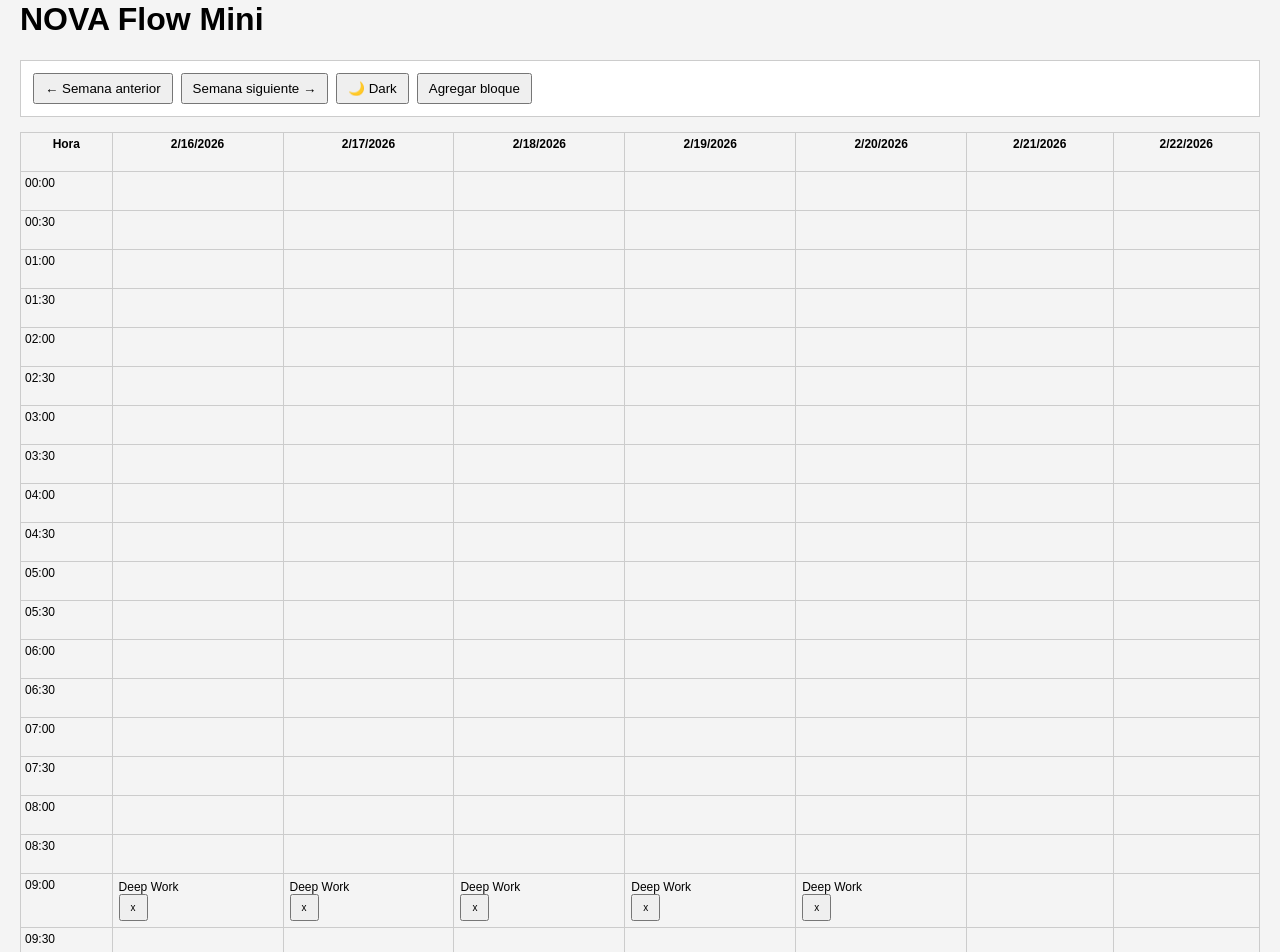
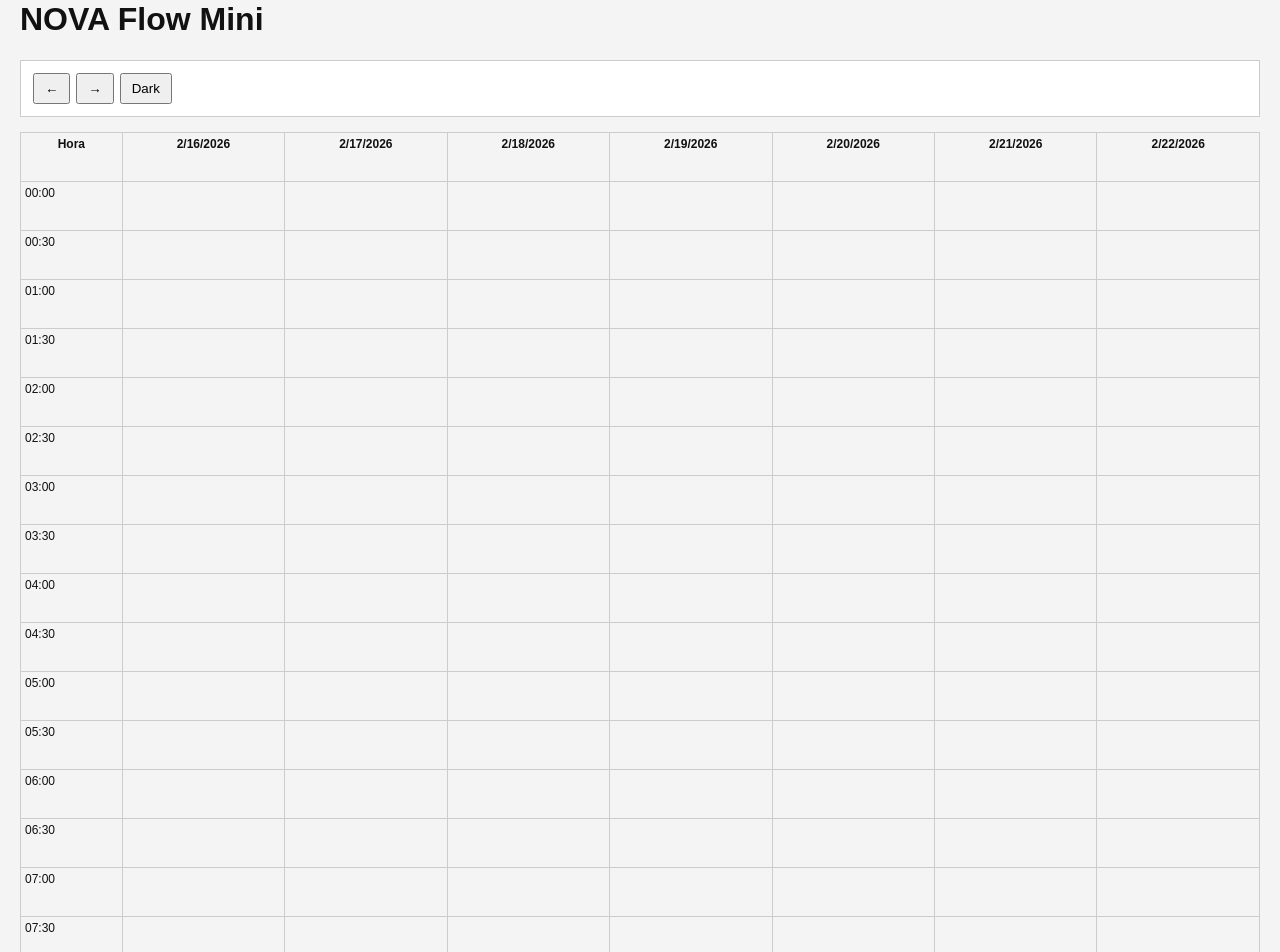
Before and after one commit to carloseradap/PIN-proyecto1, a React (Vite) app: page / in a window 1280 px wide. Shown: the part 40-992 px from the top of the page. Built offline with nearby package versions, Linux system fonts and the light colour scheme.

Commit message:
Update version, Dark Mode repair and Tags

```diff
--- a/src/App.tsx
+++ b/src/App.tsx
@@ -15,21 +15,16 @@
   return date;
 }
 
-function overlaps(a: Block, b: Block, day: number) {
-  if (!a.days.includes(day) || !b.days.includes(day)) return false;
-  return a.startMin < b.endMin && b.startMin < a.endMin;
-}
-
 export default function App() {
   const [anchor, setAnchor] = useState(new Date());
-  const [blocks, setBlocks] = useState<Block[]>(CONFIG.defaultBlocks);
+  const [blocks, setBlocks] = useState<(Block & { color: string })[]>([]);
   const [dragId, setDragId] = useState<string | null>(null);
   const [darkMode, setDarkMode] = useState(false);
+  const [editing, setEditing] = useState<(Block & { color: string }) | null>(null);
 
   useEffect(() => {
-    const root = document.documentElement;
-    if (darkMode) root.classList.add("dark");
-    else root.classList.remove("dark");
+    if (darkMode) document.body.classList.add("dark");
+    else document.body.classList.remove("dark");
   }, [darkMode]);
 
   const base = useMemo(
@@ -43,59 +38,43 @@
     return d;
   });
 
-  const conflicts = useMemo(() => {
-    const ids = new Set<string>();
-    for (let i = 0; i < blocks.length; i++) {
-      for (let j = i + 1; j < blocks.length; j++) {
-        for (let day = 0; day < 7; day++) {
-          if (overlaps(blocks[i], blocks[j], day)) {
-            ids.add(blocks[i].id);
-            ids.add(blocks[j].id);
-          }
-        }
-      }
-    }
-    return ids;
-  }, [blocks]);
+  const changeWeek = (delta: number) => {
+    const d = new Date(anchor);
+    d.setDate(d.getDate() + delta * 7);
+    setAnchor(d);
+  };
+
+  const addBlockAt = (day: number, start: number) => {
+    const newBlock = {
+      id: Date.now().toString(),
+      title: "Nuevo bloque",
+      categoryKey: "",
+      days: [day],
+      startMin: start,
+      endMin: start + 60,
+      notes: "",
+      color: "#007bff"
+    };
+    setBlocks(prev => [...prev, newBlock]);
+    setEditing(newBlock);
+  };
+
+  const saveBlock = () => {
+    if (!editing) return;
+    setBlocks(prev =>
+      prev.map(b => (b.id === editing.id ? editing : b))
+    );
+    setEditing(null);
+  };
 
   const moveBlock = (id: string, day: number, start: number) => {
     setBlocks(prev =>
       prev.map(b =>
         b.id === id
-          ? {
-              ...b,
-              days: [day],
-              startMin: start,
-              endMin: start + (b.endMin - b.startMin)
-            }
+          ? { ...b, days: [day], startMin: start, endMin: start + (b.endMin - b.startMin) }
           : b
       )
     );
-  };
-
-  const addBlock = () => {
-    setBlocks(prev => [
-      ...prev,
-      {
-        id: Date.now().toString(),
-        title: "Nuevo Bloque",
-        categoryKey: CONFIG.categories[0].key,
-        days: [1],
-        startMin: 480,
-        endMin: 540,
-        notes: ""
-      }
-    ]);
-  };
-
-  const deleteBlock = (id: string) => {
-    setBlocks(prev => prev.filter(b => b.id !== id));
-  };
-
-  const changeWeek = (delta: number) => {
-    const d = new Date(anchor);
-    d.setDate(d.getDate() + delta * 7);
-    setAnchor(d);
   };
 
   const slots: number[] = [];
@@ -106,12 +85,11 @@
       <h1>NOVA Flow Mini</h1>
 
       <div className="panel">
-        <button onClick={() => changeWeek(-1)}>← Semana anterior</button>
-        <button onClick={() => changeWeek(1)}>Semana siguiente →</button>
+        <button onClick={() => changeWeek(-1)}>←</button>
+        <button onClick={() => changeWeek(1)}>→</button>
         <button onClick={() => setDarkMode(d => !d)}>
-          {darkMode ? "☀ Light" : "🌙 Dark"}
+          {darkMode ? "Light" : "Dark"}
         </button>
-        <button onClick={addBlock}>Agregar bloque</button>
       </div>
 
       <table>
@@ -136,6 +114,7 @@
                 return (
                   <td
                     key={i}
+                    onClick={() => !block && addBlockAt(day, m)}
                     onDragOver={e => e.preventDefault()}
                     onDrop={() => dragId && moveBlock(dragId, day, m)}
                   >
@@ -143,21 +122,11 @@
                       <div
                         draggable
                         onDragStart={() => setDragId(block.id)}
+                        onDoubleClick={() => setEditing(block)}
                         className="block"
-                        style={{
-                          background: conflicts.has(block.id)
-                            ? "var(--conflict-bg)"
-                            : "var(--block-bg)"
-                        }}
+                        style={{ background: block.color }}
                       >
                         {block.title}
-                        <br />
-                        <button
-                          onClick={() => deleteBlock(block.id)}
-                          style={{ fontSize: 10 }}
-                        >
-                          x
-                        </button>
                       </div>
                     )}
                   </td>
@@ -167,6 +136,37 @@
           ))}
         </tbody>
       </table>
+
+      {editing && (
+        <div className="modal">
+          <div className="modal-content">
+            <h3>Editar bloque</h3>
+            <input
+              value={editing.title}
+              onChange={e =>
+                setEditing({ ...editing, title: e.target.value })
+              }
+            />
+            <textarea
+              placeholder="Comentarios"
+              value={editing.notes}
+              onChange={e =>
+                setEditing({ ...editing, notes: e.target.value })
+              }
+            />
+            <input
+              type="color"
+              value={editing.color}
+              onChange={e =>
+                setEditing({ ...editing, color: e.target.value })
+              }
+            />
+            <br /><br />
+            <button onClick={saveBlock}>Guardar</button>
+            <button onClick={() => setEditing(null)}>Cancelar</button>
+          </div>
+        </div>
+      )}
     </div>
   );
 }
--- a/src/index.css
+++ b/src/index.css
@@ -3,18 +3,30 @@
   margin: 0;
   padding: 20px;
   background: #f4f4f4;
+  color: #111;
+  transition: background 0.2s ease, color 0.2s ease;
+}
+
+body.dark {
+  background: #121212;
+  color: #f0f0f0;
 }
 
 .panel {
-  background: white;
+  background: #fff;
   padding: 12px;
   margin-bottom: 15px;
   border: 1px solid #ccc;
 }
 
+body.dark .panel {
+  background: #1e1e1e;
+  border-color: #333;
+}
+
 button {
   padding: 6px 10px;
-  margin-right: 8px;
+  margin-right: 6px;
   cursor: pointer;
 }
 
@@ -27,25 +39,40 @@
 th, td {
   border: 1px solid #ccc;
   padding: 4px;
-  height: 30px;
+  height: 40px;
   vertical-align: top;
 }
 
-.time {
-  width: 70px;
-  background: #fafafa;
-}
-
-.sleep {
-  background: #eee;
-  color: #888;
-}
-
-.marker {
-  border-top: 3px solid black;
+body.dark th,
+body.dark td {
+  border-color: #333;
 }
 
 .block {
-  background: #d0e4ff;
-  padding: 2px;
+  padding: 4px;
+  border-radius: 4px;
+  cursor: grab;
+  font-size: 11px;
+  color: #fff;
 }
+
+.modal {
+  position: fixed;
+  inset: 0;
+  background: rgba(0,0,0,0.4);
+  display: flex;
+  align-items: center;
+  justify-content: center;
+}
+
+.modal-content {
+  background: white;
+  padding: 20px;
+  width: 300px;
+  border-radius: 6px;
+}
+
+body.dark .modal-content {
+  background: #1e1e1e;
+  color: white;
+}
```
